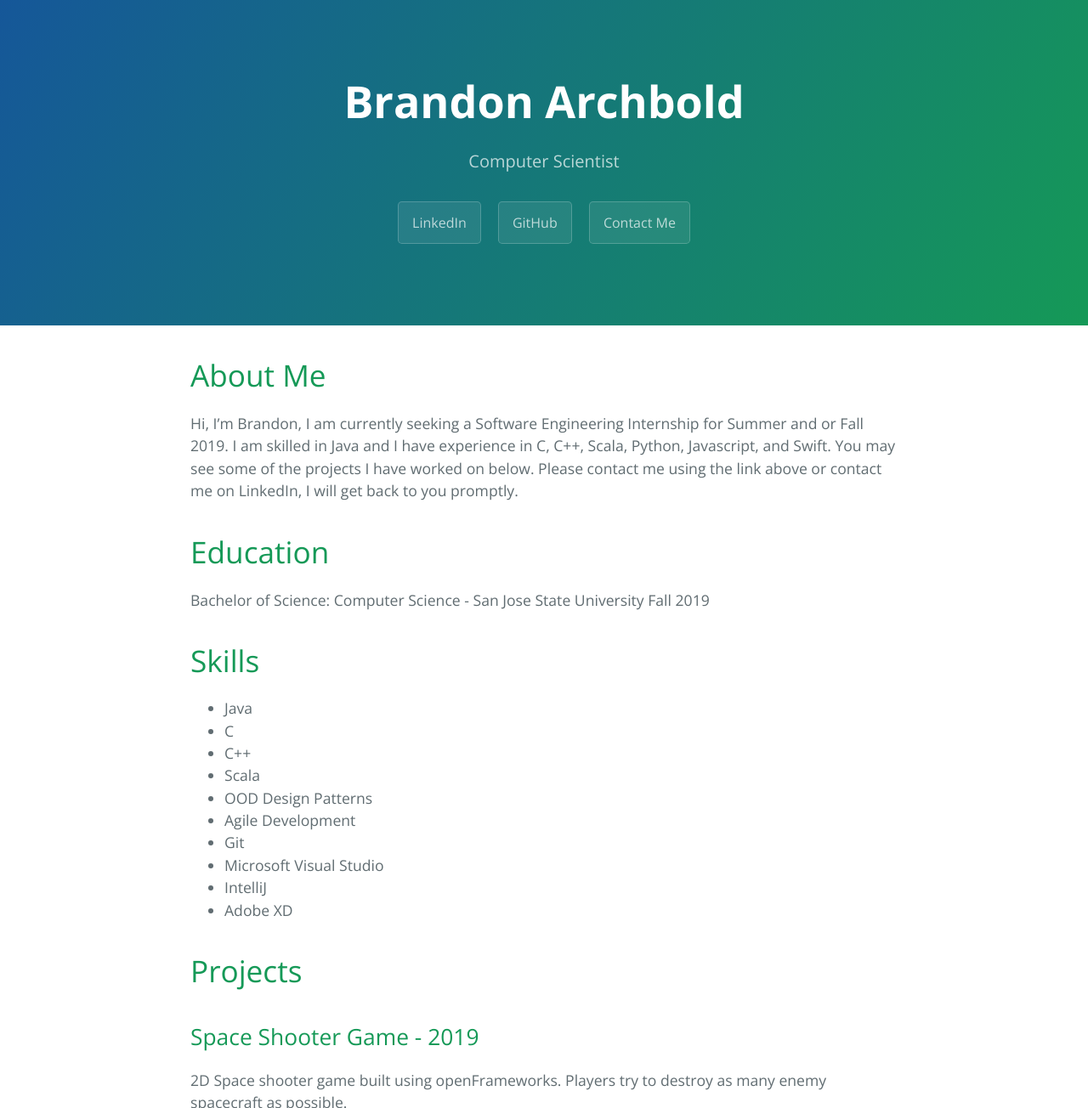
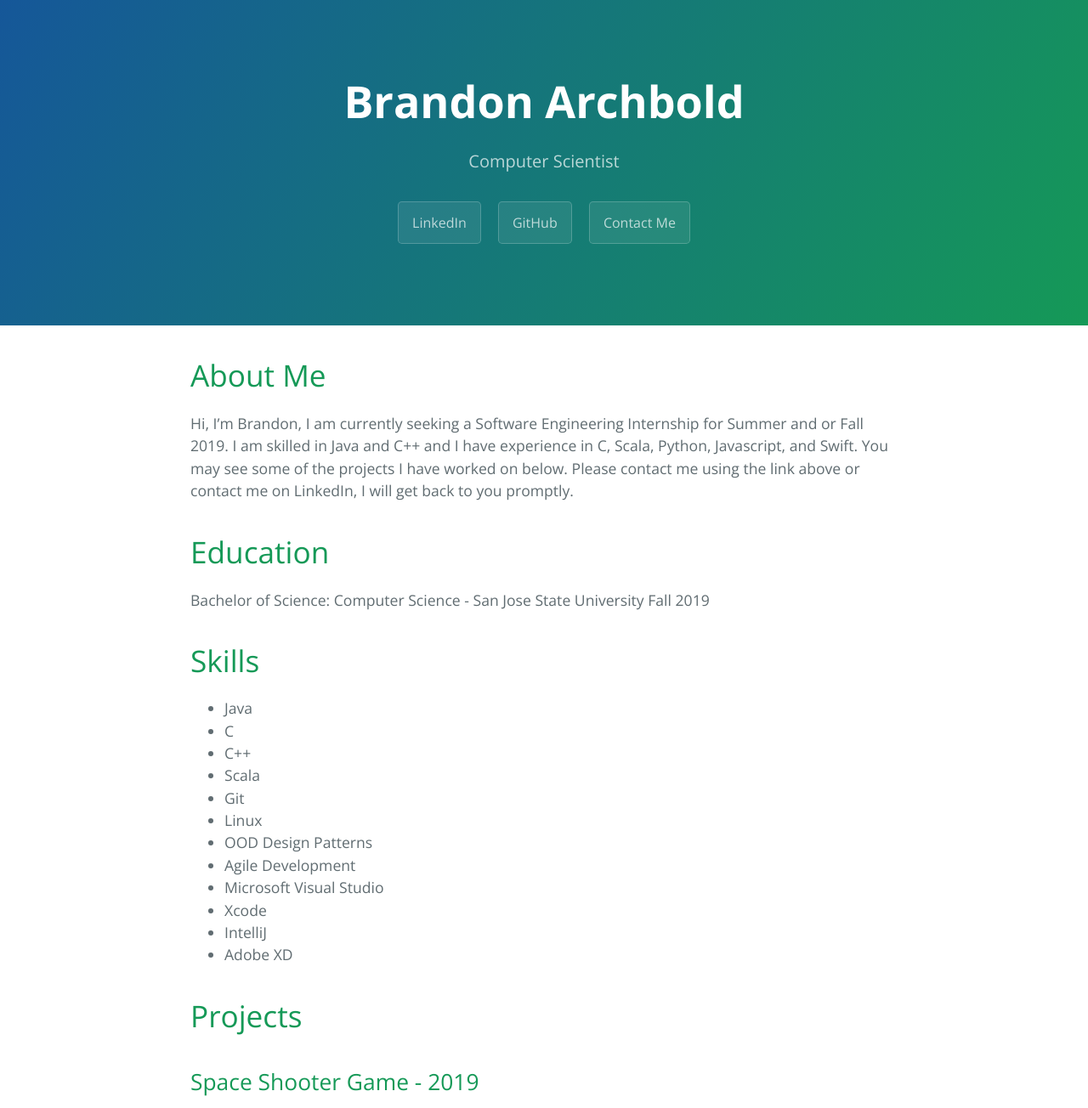
Before and after one commit to brandon-a/personal-website, a Jekyll site: the page built from index.md, in a window 1280 px wide and 1400 px high, cut to the strip 0-1304 px from the top of the window. Shown: the whole strip at 85% size. Built offline with Jekyll 4.4.1, drawn with Linux system fonts in a browser that asks for light colours; our own code applies the rules of GitHub Pages for plain Markdown files.

Commit message:
updated summary and skills

```diff
--- a/index.md
+++ b/index.md
@@ -4,7 +4,7 @@
 
 # About Me
 
-Hi, I'm Brandon, I am currently seeking a Software Engineering Internship for Summer and or Fall 2019. I am skilled in Java and I have experience in C, C++, Scala, Python, Javascript, and Swift. You may see some of the projects I have worked on below. Please contact me using the link above or contact me on LinkedIn, I will get back to you promptly.
+Hi, I'm Brandon, I am currently seeking a Software Engineering Internship for Summer and or Fall 2019. I am skilled in Java and C++ and I have experience in C, Scala, Python, Javascript, and Swift. You may see some of the projects I have worked on below. Please contact me using the link above or contact me on LinkedIn, I will get back to you promptly.
 
 # Education
 
@@ -16,10 +16,12 @@
 *   C
 *   C++
 *   Scala
+*   Git
+*   Linux
 *   OOD Design Patterns
 *   Agile Development
-*   Git
 *   Microsoft Visual Studio
+*   Xcode
 *   IntelliJ
 *   Adobe XD
 
```
